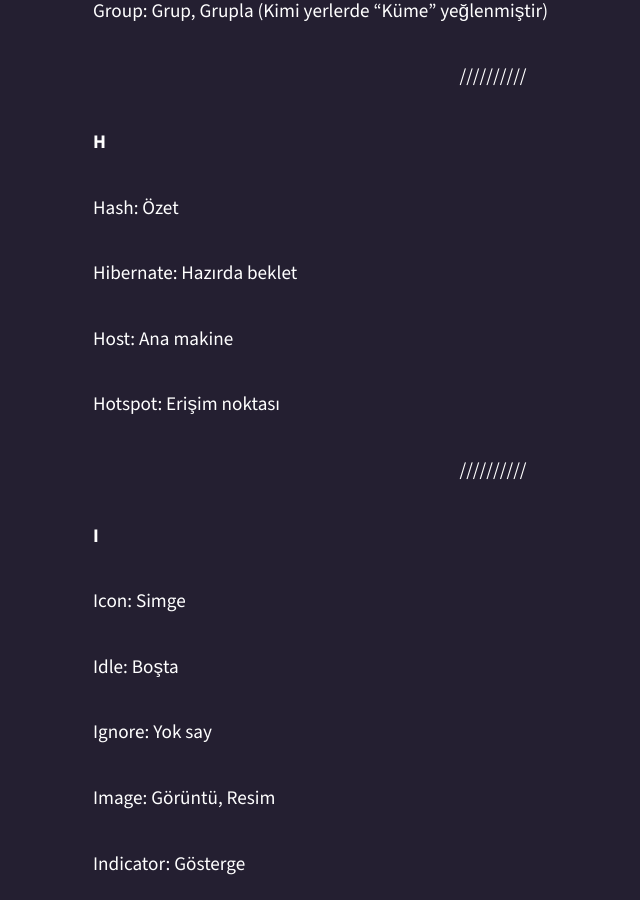
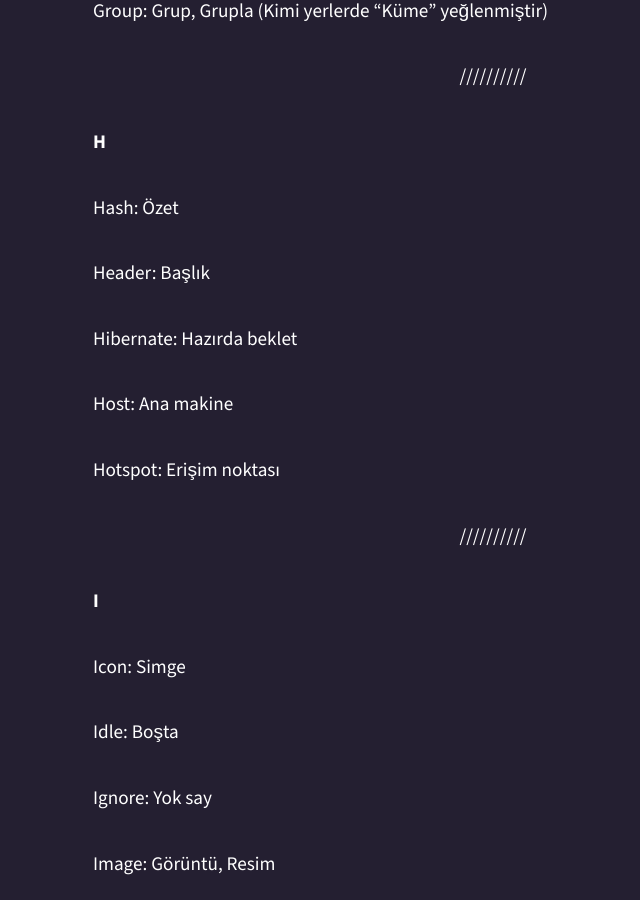
Before and after one commit to gnometurk/gnomeorgtr, a Jekyll site: the page built from ceviri/sozluk.md, in a window 1280 px wide and 900 px high, scrolled down 6194 px. Shown: the whole window, without its empty margins (147-787 px from the left). Built offline with Jekyll 4.4.1, drawn with Linux system fonts in a browser that asks for light colours.

Commit message:
Sözlüğe 2 ek
Header çevirileri arada üstbilgi olarak çevrilmişti. Proje genelinde düzeltildi ve sözcük buraya not olarak eklendi.

Outline çevirileri de farklılık gösteriyordu. Anahat olarak çevrildi ve buraya not olarak eklendi.

```diff
--- a/ceviri/sozluk.md
+++ b/ceviri/sozluk.md
@@ -192,6 +192,8 @@ Group: Grup, Grupla (Kimi yerlerde “Küme” yeğlenmiştir)
 
 Hash: Özet
 
+Header: Başlık
+
 Hibernate: Hazırda beklet
 
 Host: Ana makine
```
Also changed, not shown: other parts of ceviri/sozluk.md (+2 -0 lines).
